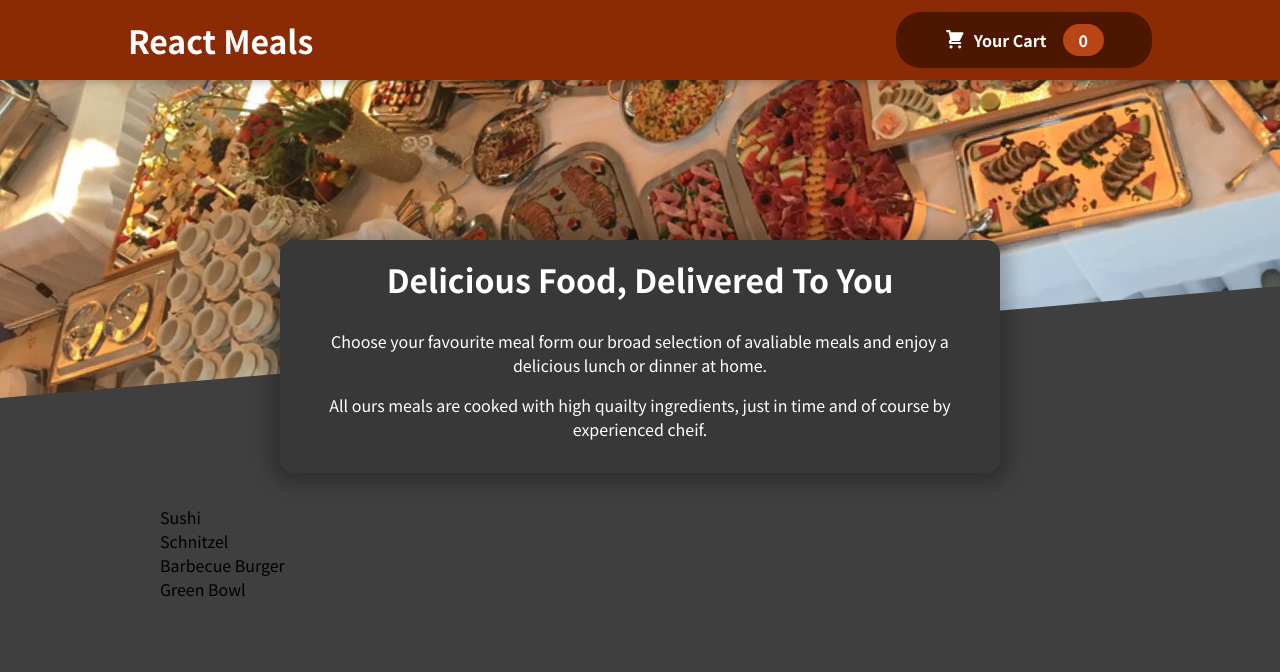
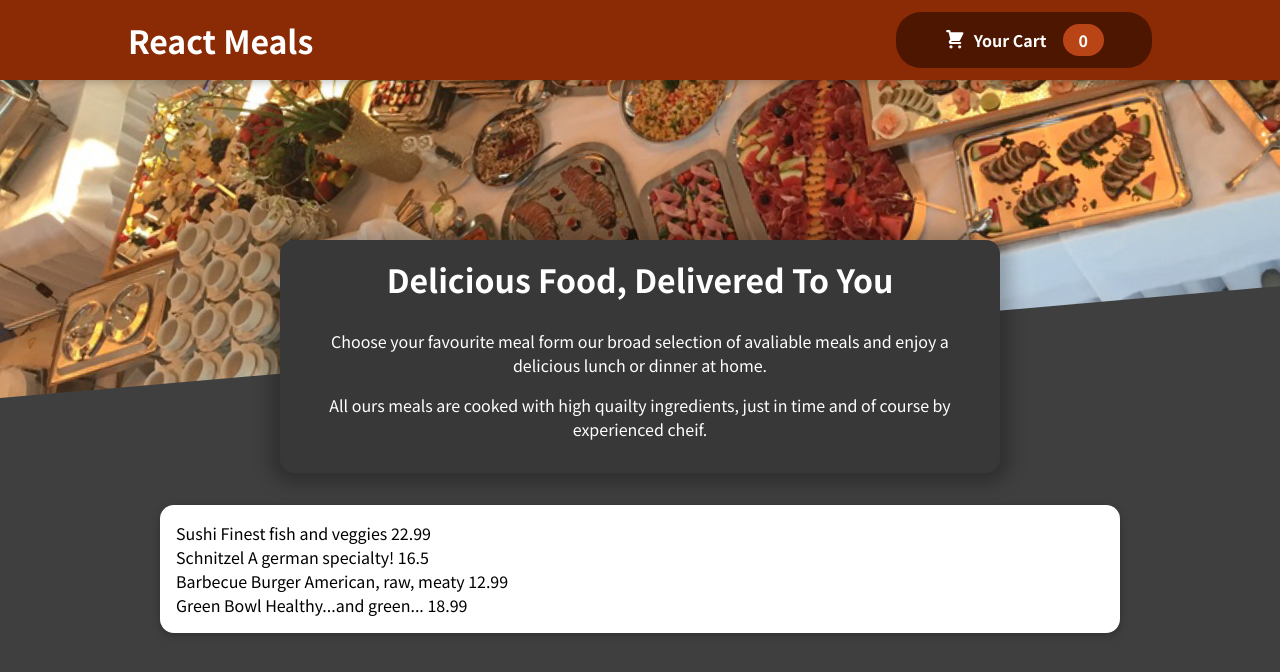
Before and after one commit to kharerishabh/Resturant-Project-Module---4, a React (Create React App) app: page / in a window 1280 px wide. Shown: the top 672 px of the page. Built offline with nearby package versions, Linux system fonts and the light colour scheme.

Commit message:
Resturant Project Task - 3

```diff
--- a/src/components/Meals/AvaliableMeals.js
+++ b/src/components/Meals/AvaliableMeals.js
@@ -1,6 +1,8 @@
 import React from "react";
+import Card from "../UI/Card";
 
 import classes from "./AvaliableMeals.module.css";
+
 const DUMMY_MEALS = [
   {
     id: "m1",
@@ -29,10 +31,12 @@
 ];
 
 const AvaliableMeals = () => {
-  const mealList = DUMMY_MEALS.map((meal) => <li>{meal.name}</li>);
+  const mealList = DUMMY_MEALS.map((meal) => <li>{meal.name} {meal.description} {meal.price}</li>);
   return (
     <section className={classes.meals}>
+      <Card>
       <ul>{mealList}</ul>
+      </Card>
     </section>
   );
 };
--- /dev/null
+++ b/src/components/UI/Card.js
@@ -0,0 +1,9 @@
+import React from "react";
+
+import classes from './Card.module.css';
+
+const Card = (props) =>{
+    return <div className={classes.card}>{props.children}</div>
+}
+
+export default Card;
--- /dev/null
+++ b/src/components/UI/Card.module.css
@@ -0,0 +1,6 @@
+.card {
+  padding: 1rem;
+  box-shadow: 0 2px 8px rgba(0, 0, 0, 0.25);
+  border-radius: 14px;
+  background-color: white;
+}
```
